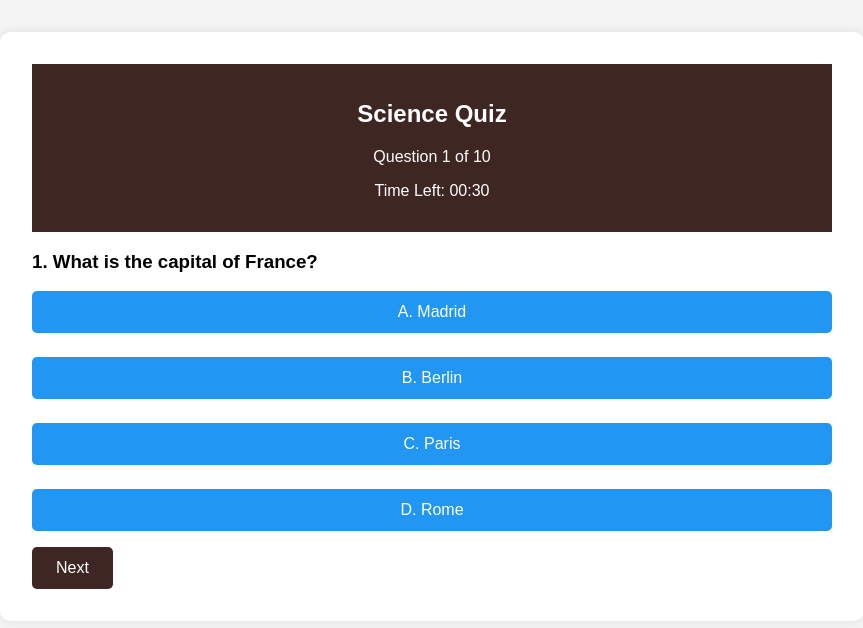
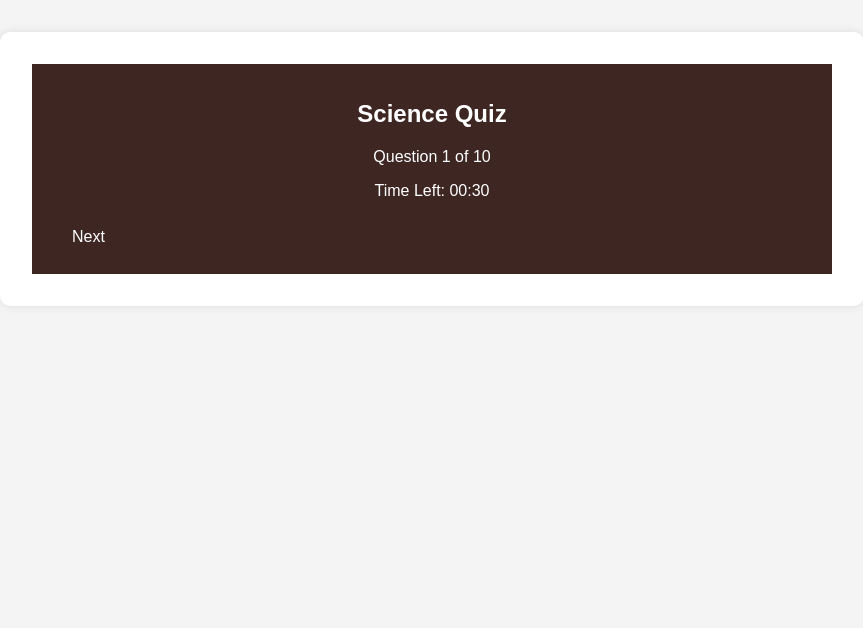
Before and after one commit to Gbayilo/geeby_quiz_application, a Flask app: template frontend/templates/science-quiz.html in a window 1280 px wide. Shown: the top 628 px of the page, without its empty margins (208-1071 px from the left). Run offline with Flask 3, Linux system fonts and the light colour scheme; the template is opened without the code that fills it, so the values that code supplies are empty.

Commit message:
update to science quiz page(science-quiz.html)

```diff
--- a/frontend/templates/science-quiz.html
+++ b/frontend/templates/science-quiz.html
@@ -13,18 +13,6 @@
             <h2>Science Quiz</h2>
             <p>Question <span id="current-question">1</span> of 10</p>
             <p>Time Left: <span id="timer">00:30</span></p>
-        </div>
-
-        <div class="quiz-question">
-            <h3>1. What is the capital of France?</h3>
-        </div>
-
-        <div class="quiz-options">
-            <button class="option">A. Madrid</button>
-            <button class="option">B. Berlin</button>
-            <button class="option">C. Paris</button>
-            <button class="option">D. Rome</button>
-        </div>
 
         <div class="quiz-navigation">
             <button class="btn" id="next-btn">Next</button>
```
